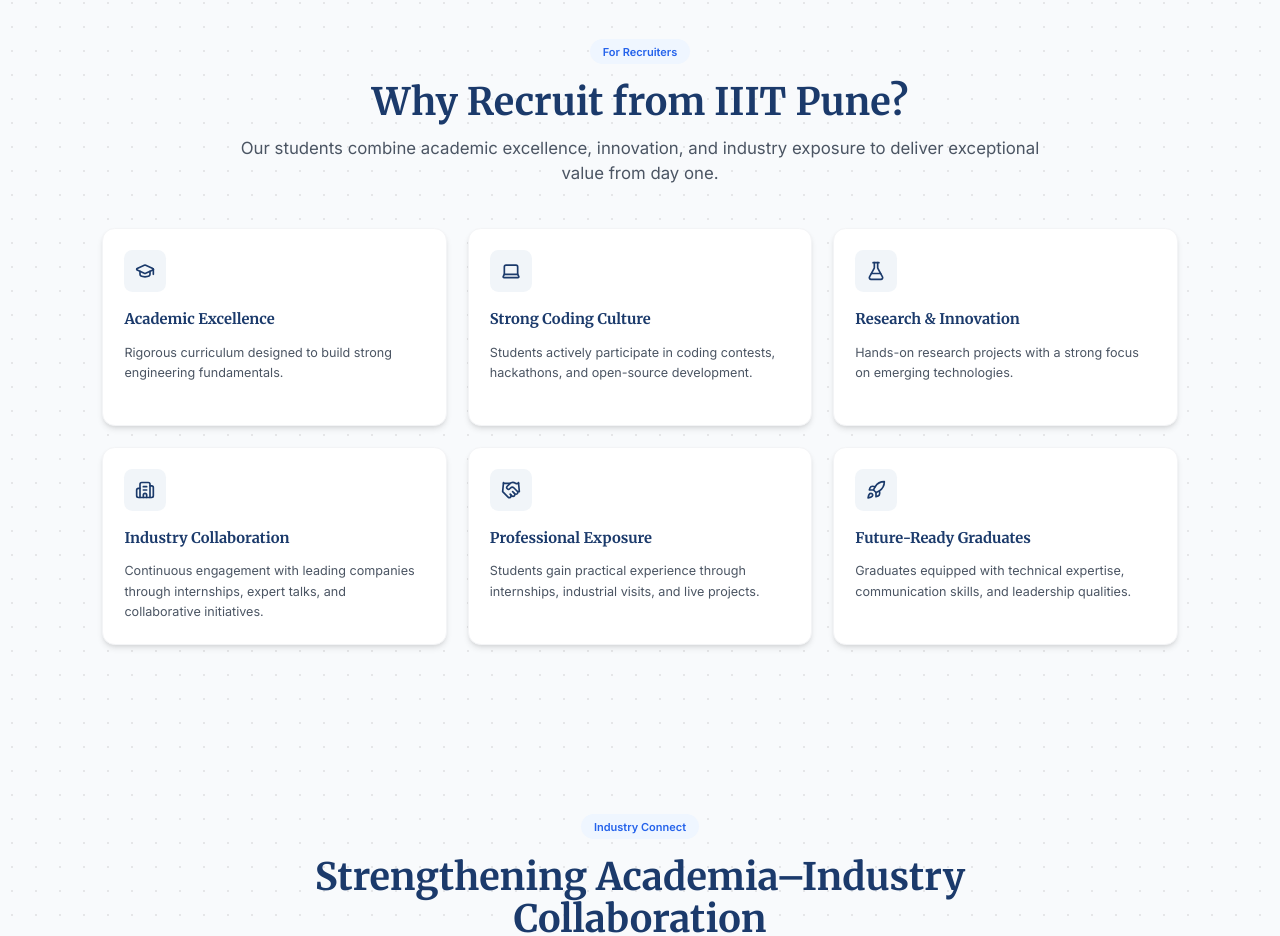
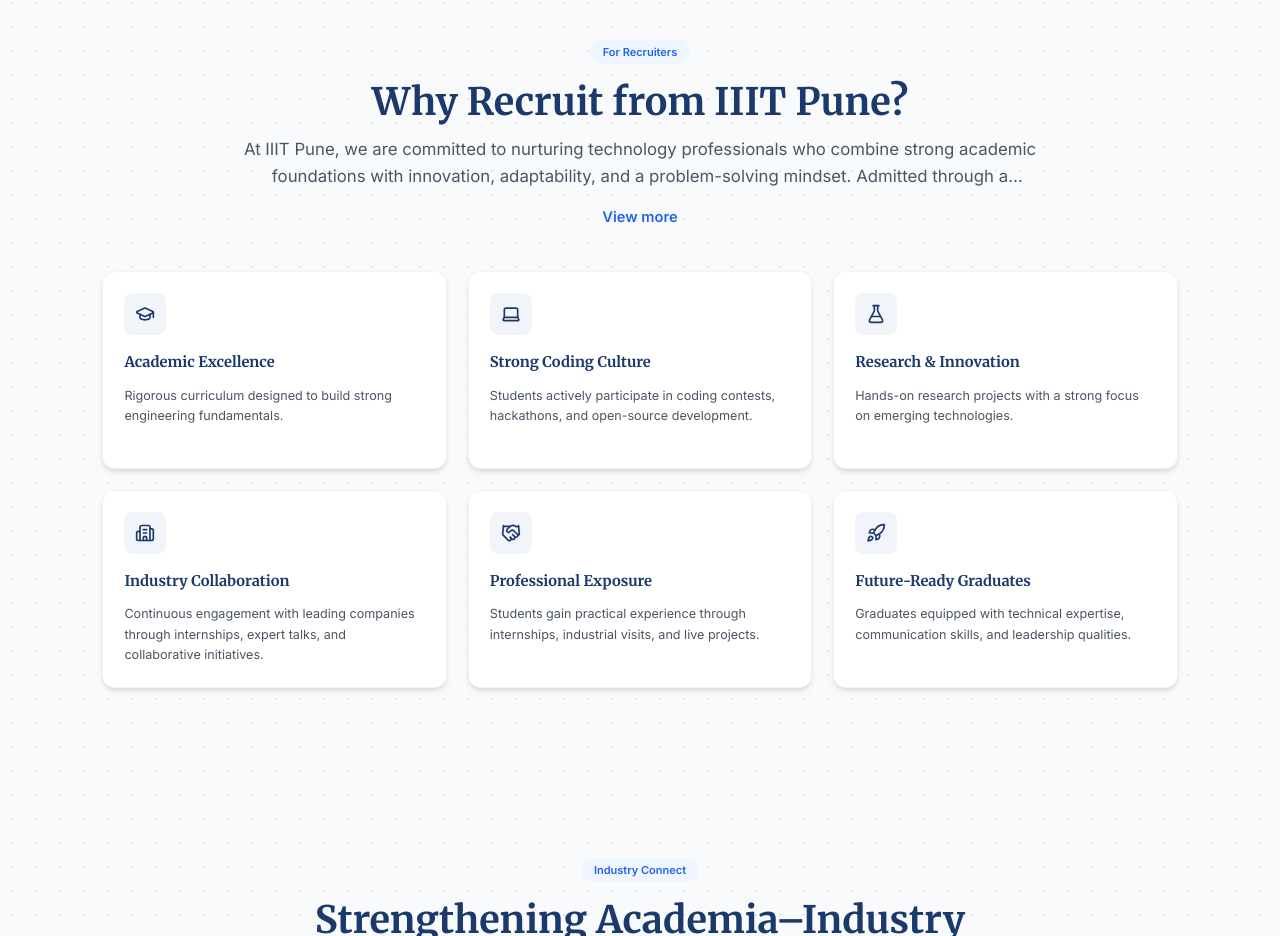
Before and after one commit to iiitp-official/placement, a React (Vite) app: page / in a window 1280 px wide. Shown: the part 1377-2313 px from the top of the page. Built offline with nearby package versions, Linux system fonts and the light colour scheme.

Commit message:
update home page

```diff
--- a/src/pages/Home.jsx
+++ b/src/pages/Home.jsx
@@ -87,6 +87,8 @@
   );
 }
 export default function Home() {
+  const [isRecruiterExpanded, setIsRecruiterExpanded] = React.useState(false);
+
   return (
     <main className="w-full flex-grow flex flex-col">
       <section className="relative min-h-[540px] md:min-h-[580px] flex items-center overflow-hidden bg-primary dark:bg-surface-dark">
@@ -416,10 +418,37 @@
             <h2 className="text-3xl md:text-4xl font-bold font-serif text-primary dark:text-white mt-4">
               Why Recruit from IIIT Pune?
             </h2>
-            <p className="text-gray-600 dark:text-gray-300 text-sm md:text-base mt-3">
-              Our students combine academic excellence, innovation, and industry
-              exposure to deliver exceptional value from day one.
-            </p>
+            <div className="space-y-4 text-gray-600 dark:text-gray-300 text-sm md:text-base mt-3">
+              {isRecruiterExpanded ? (
+                <div className="space-y-4">
+                  <p className="leading-relaxed text-justify">
+                    At IIIT Pune, we are committed to nurturing technology professionals who combine strong academic foundations with innovation, adaptability, and a problem-solving mindset. Admitted through a rigorous national selection process such as JOSAA and CCMT, our students represent some of the brightest young minds in the country. The institute's curriculum is designed to build deep disciplinary knowledge while fostering analytical thinking, creativity, and the ability to address complex real-world challenges. Through a strong emphasis on experiential learning, project-based learning, and hands-on engagement with emerging technologies, students develop the technical competence and practical skills sought by leading organizations.
+                  </p>
+                  <p className="leading-relaxed text-justify">
+                    Beyond academics, IIIT Pune cultivates a culture of research, innovation, leadership, and professional excellence. Students actively participate in collaborative research projects, internships, technical competitions, hackathons, entrepreneurial initiatives, and industry-sponsored programmes that prepare them for dynamic professional environments. Regular interaction with industry experts and practitioners ensures exposure to current technologies, evolving business needs, and real-world applications. Coupled with strong communication skills, teamwork, ethical values, and a commitment to continuous learning, IIIT Pune graduates are equipped to contribute effectively from the very beginning and grow into future technology leaders, innovators, and change-makers.
+                  </p>
+                </div>
+              ) : (
+                <p
+                  className="leading-relaxed"
+                  style={{
+                    display: '-webkit-box',
+                    WebkitLineClamp: 2,
+                    WebkitBoxOrient: 'vertical',
+                    overflow: 'hidden',
+                  }}
+                >
+                  At IIIT Pune, we are committed to nurturing technology professionals who combine strong academic foundations with innovation, adaptability, and a problem-solving mindset. Admitted through a rigorous national selection process such as JOSAA and CCMT, our students represent some of the brightest young minds in the country. The institute's curriculum is designed to build deep disciplinary knowledge while fostering analytical thinking, creativity, and the ability to address complex real-world challenges. Through a strong emphasis on experiential learning, project-based learning, and hands-on engagement with emerging technologies, students develop the technical competence and practical skills sought by leading organizations.
+                </p>
+              )}
+              <button
+                type="button"
+                onClick={() => setIsRecruiterExpanded((prev) => !prev)}
+                className="inline-flex items-center text-sm font-semibold text-accent dark:text-blue-300 hover:text-accent-dark transition"
+              >
+                {isRecruiterExpanded ? 'View less' : 'View more'}
+              </button>
+            </div>
           </div>
         </AnimatedSection>
         <div className="max-w-5xl mx-auto grid grid-cols-1 md:grid-cols-2 lg:grid-cols-3 auto-rows-fr gap-5">
```
